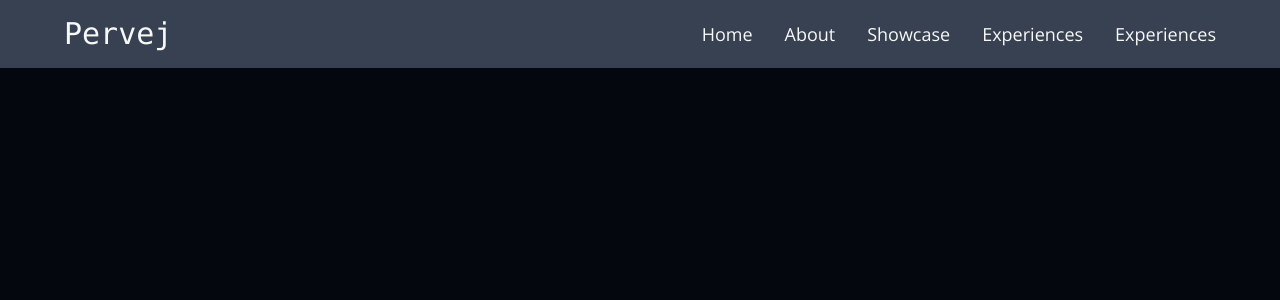
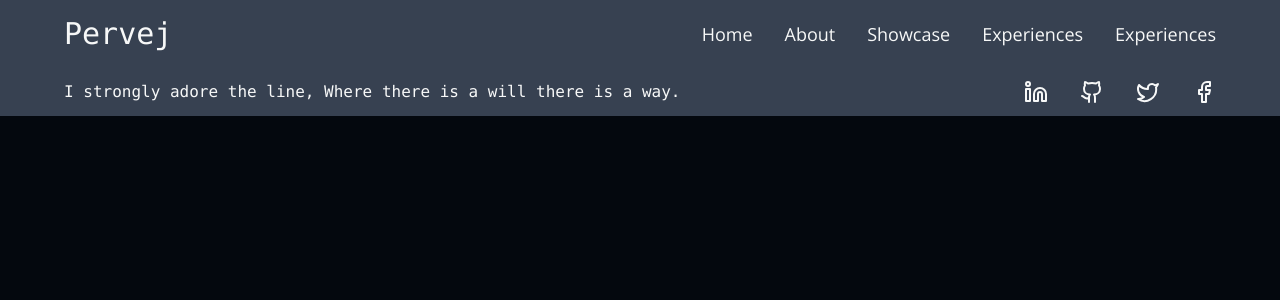
Before and after one commit to Pervej0/portfolio-front, a Next.js app: page / in a window 1280 px wide. Shown: the top 300 px of the page. Built offline with nearby package versions, Linux system fonts and the light colour scheme.

Commit message:
footer added

```diff
--- a/src/app/page.tsx
+++ b/src/app/page.tsx
@@ -1,9 +1,13 @@
-import Navbar from "@/shared/ui/Navbar";
+import Footer from "@/shared/Footer";
+import Navbar from "@/shared/Navbar";
 
 export default function Home() {
   return (
     <main>
       <header>{<Navbar />}</header>
+      <footer>
+        <Footer />
+      </footer>
     </main>
   );
 }
--- /dev/null
+++ b/src/shared/Footer.tsx
@@ -0,0 +1,101 @@
+import Link from "next/link";
+import React from "react";
+import { Facebook } from "lucide-react";
+import Image from "next/image";
+
+const Footer = () => {
+  return (
+    <div className="bg-gray-700">
+      <div className="w-container mx-auto py-3">
+        <div className="flex justify-between">
+          <div>
+            <p className="font-mono">
+              I strongly adore the line, Where there is a will there is a way.
+            </p>
+          </div>
+          <div>
+            <div className="flex flex-wrap gap-x-8">
+              <div>
+                <Link className="font-openSans text-lg" href="/home">
+                  <svg
+                    xmlns="http://www.w3.org/2000/svg"
+                    width="24"
+                    height="24"
+                    viewBox="0 0 24 24"
+                    fill="none"
+                    stroke="currentColor"
+                    stroke-width="2"
+                    stroke-linecap="round"
+                    stroke-linejoin="round"
+                    className="lucide lucide-linkedin"
+                  >
+                    <path d="M16 8a6 6 0 0 1 6 6v7h-4v-7a2 2 0 0 0-2-2 2 2 0 0 0-2 2v7h-4v-7a6 6 0 0 1 6-6z" />
+                    <rect width="4" height="12" x="2" y="9" />
+                    <circle cx="4" cy="4" r="2" />
+                  </svg>
+                </Link>
+              </div>
+              <div>
+                <Link className="font-openSans text-lg" href="/home">
+                  <svg
+                    xmlns="http://www.w3.org/2000/svg"
+                    width="24"
+                    height="24"
+                    viewBox="0 0 24 24"
+                    fill="none"
+                    stroke="currentColor"
+                    stroke-width="2"
+                    stroke-linecap="round"
+                    stroke-linejoin="round"
+                    classNam="lucide lucide-github"
+                  >
+                    <path d="M15 22v-4a4.8 4.8 0 0 0-1-3.5c3 0 6-2 6-5.5.08-1.25-.27-2.48-1-3.5.28-1.15.28-2.35 0-3.5 0 0-1 0-3 1.5-2.64-.5-5.36-.5-8 0C6 2 5 2 5 2c-.3 1.15-.3 2.35 0 3.5A5.403 5.403 0 0 0 4 9c0 3.5 3 5.5 6 5.5-.39.49-.68 1.05-.85 1.65-.17.6-.22 1.23-.15 1.85v4" />
+                    <path d="M9 18c-4.51 2-5-2-7-2" />
+                  </svg>
+                </Link>
+              </div>
+              <div>
+                <Link className="font-openSans text-lg" href="/home">
+                  <svg
+                    xmlns="http://www.w3.org/2000/svg"
+                    width="24"
+                    height="24"
+                    viewBox="0 0 24 24"
+                    fill="none"
+                    stroke="currentColor"
+                    stroke-width="2"
+                    stroke-linecap="round"
+                    stroke-linejoin="round"
+                    className="lucide lucide-twitter"
+                  >
+                    <path d="M22 4s-.7 2.1-2 3.4c1.6 10-9.4 17.3-18 11.6 2.2.1 4.4-.6 6-2C3 15.5.5 9.6 3 5c2.2 2.6 5.6 4.1 9 4-.9-4.2 4-6.6 7-3.8 1.1 0 3-1.2 3-1.2z" />
+                  </svg>
+                </Link>
+              </div>
+              <div>
+                <Link className="font-openSans text-lg" href="/">
+                  <svg
+                    xmlns="http://www.w3.org/2000/svg"
+                    width="24"
+                    height="24"
+                    viewBox="0 0 24 24"
+                    fill="none"
+                    stroke="currentColor"
+                    stroke-width="2"
+                    stroke-linecap="round"
+                    stroke-linejoin="round"
+                    className="lucide lucide-facebook"
+                  >
+                    <path d="M18 2h-3a5 5 0 0 0-5 5v3H7v4h3v8h4v-8h3l1-4h-4V7a1 1 0 0 1 1-1h3z" />
+                  </svg>
+                </Link>
+              </div>
+            </div>
+          </div>
+        </div>
+      </div>
+    </div>
+  );
+};
+
+export default Footer;
```
Also changed, not shown: src/shared/MobileNavbar.tsx (renamed from src/shared/ui/MobileNavbar.tsx), src/shared/Navbar.tsx (renamed from src/shared/ui/Navbar.tsx).
